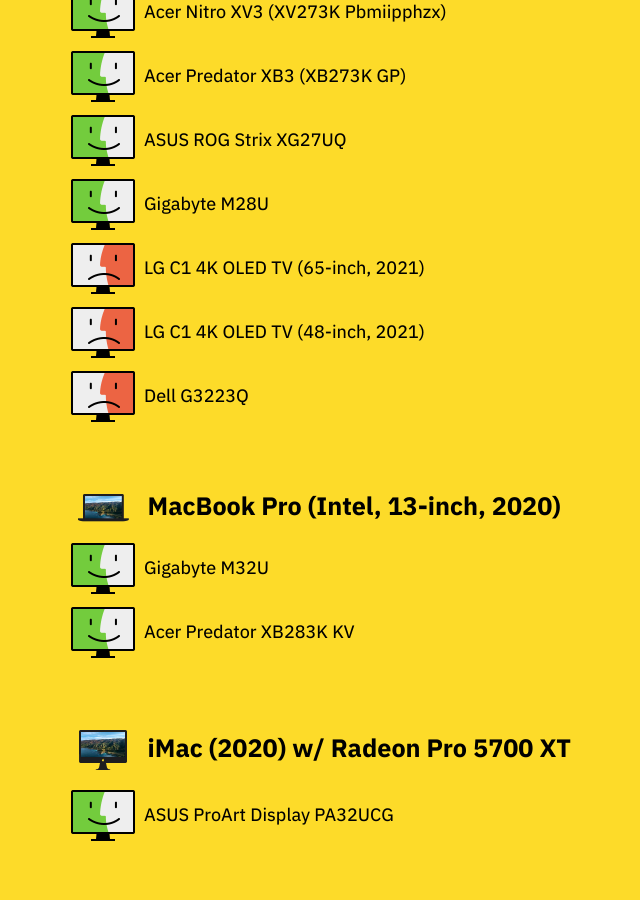
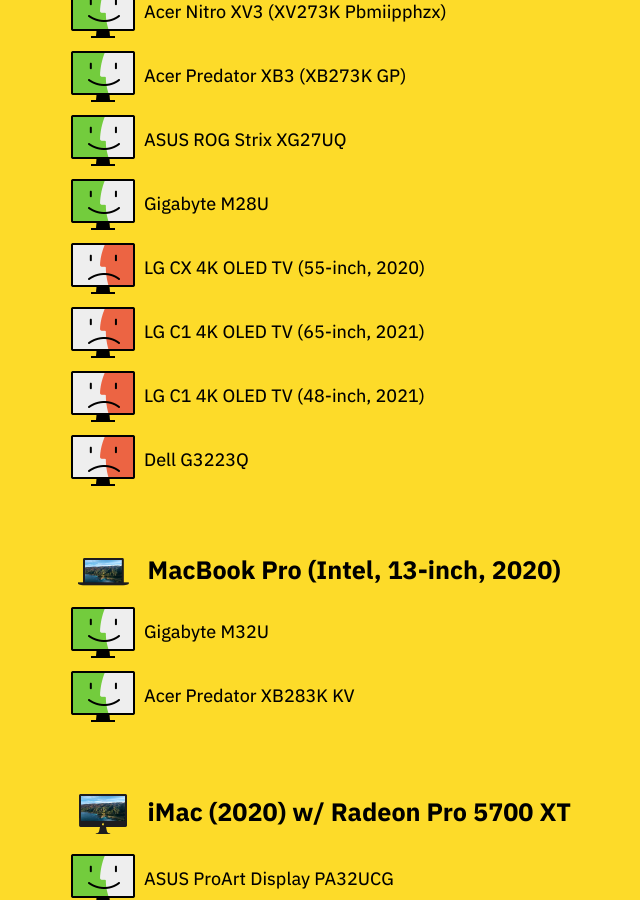
Before and after one commit to tonsky/tonsky.github.io, a Jekyll site: the page built from _posts/2021-02-24-monitors-mac.md, in a window 1280 px wide and 900 px high, scrolled down 2651 px. Shown: the whole window, without its empty margins (298-938 px from the left). Built offline with Jekyll 4.4.1, drawn with Linux system fonts in a browser that asks for light colours.

Commit message:
Add negative result for MacBook Pro (16-inch, 2019) w/ Radeon Pro 5500M and LG CX 4K OLED TV (55-inch, 2020)

```diff
--- a/_posts/2021-02-24-monitors-mac.md
+++ b/_posts/2021-02-24-monitors-mac.md
@@ -77,6 +77,8 @@
 <div class="row"><img src="works.png" height=64> <span>ASUS ROG Strix XG27UQ</span></div>
 
 <div class="row"><img src="works.png" height=64> <span>Gigabyte M28U</span></div>
+
+<div class="row"><img src="doesnt_work.png" height=64> <span>LG CX 4K OLED TV (55-inch, 2020)</span></div>
 
 <div class="row"><img src="doesnt_work.png" height=64> <span>LG C1 4K OLED TV (65-inch, 2021)</span></div>
 
```
